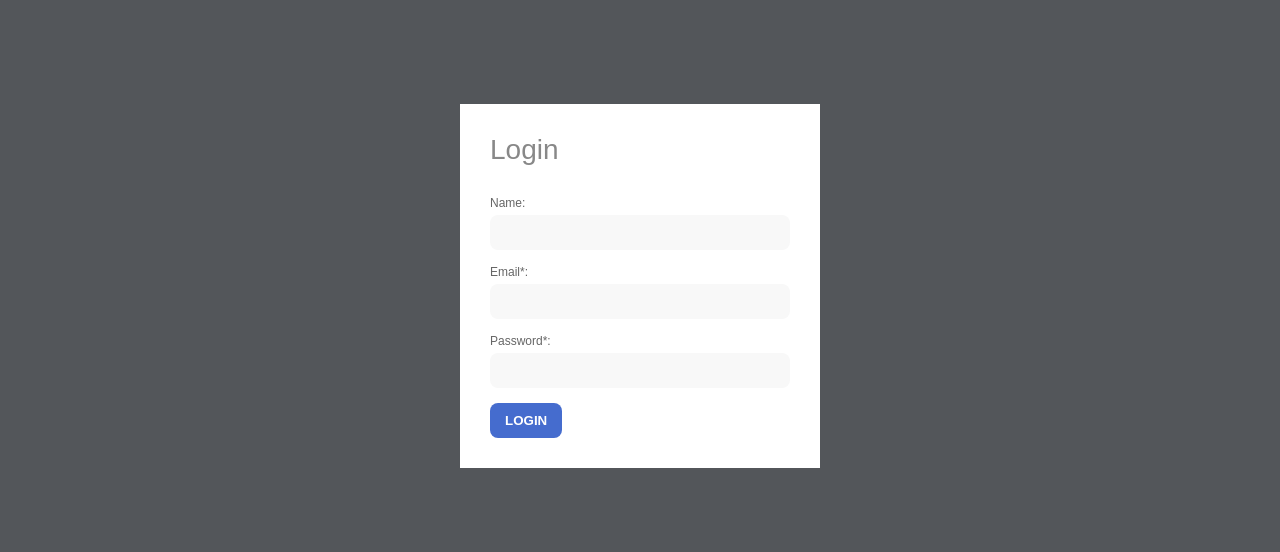
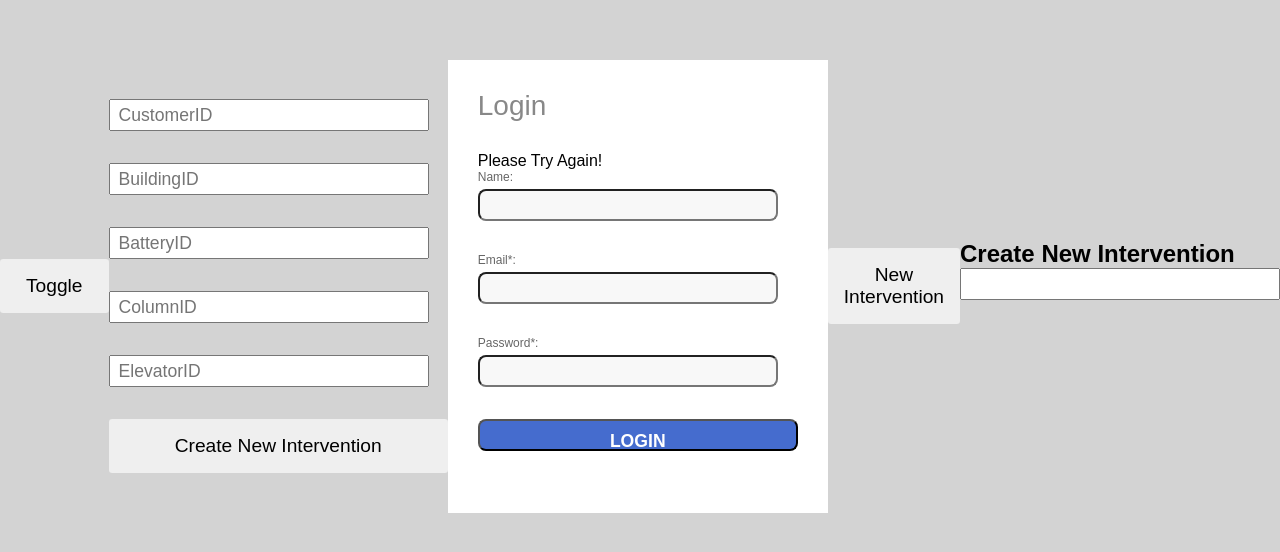
Before and after one commit to CAlexisAA/Customer_Intervention_React_Application, a React (Create React App) app: page /intervention in a window 1280 px wide. Shown: the part 114-666 px from the top of the page. Built offline with nearby package versions, Linux system fonts and the light colour scheme.

Commit message:
2nd commit

```diff
--- a/package.json
+++ b/package.json
@@ -6,8 +6,10 @@
     "@testing-library/jest-dom": "^5.16.5",
     "@testing-library/react": "^13.3.0",
     "@testing-library/user-event": "^13.5.0",
+    "axios": "^0.27.2",
     "react": "^18.2.0",
     "react-dom": "^18.2.0",
+    "react-router-dom": "^6.3.0",
     "react-scripts": "5.0.1",
     "web-vitals": "^2.1.4"
   },
--- a/src/App.css
+++ b/src/App.css
@@ -1,38 +1,30 @@
 .App {
+  display: flex;
+  justify-content: center;
+  margin-top: 5rem;
+}
+input {
+  display: block;
+  width: 20rem;
+  height: 2rem;
+  padding: 0.5rem;
+  font-size: 1.1em;
+  font-weight: 500;
+  margin-bottom: 2rem;
+}
+button {
+  border: none;
+  padding: 1rem;
+  width: 21.2rem;
+  font-size: 1.2em;
+  border-radius: 0.2rem;
+  cursor: pointer;
+}
+button:hover {
+  background-color: #c5c5c5;
+}
+.message {
+  font-size: 1.2em;
   text-align: center;
+  color: #36a936;
 }
-
-.App-logo {
-  height: 40vmin;
-  pointer-events: none;
-}
-
-@media (prefers-reduced-motion: no-preference) {
-  .App-logo {
-    animation: App-logo-spin infinite 20s linear;
-  }
-}
-
-.App-header {
-  background-color: #282c34;
-  min-height: 100vh;
-  display: flex;
-  flex-direction: column;
-  align-items: center;
-  justify-content: center;
-  font-size: calc(10px + 2vmin);
-  color: white;
-}
-
-.App-link {
-  color: #61dafb;
-}
-
-@keyframes App-logo-spin {
-  from {
-    transform: rotate(0deg);
-  }
-  to {
-    transform: rotate(360deg);
-  }
-}
--- a/src/App.js
+++ b/src/App.js
@@ -1,5 +1,7 @@
 import React, { useState} from 'react';
 import LoginForm from './components/LoginForm';
+import { useNavigate, Routes, Route } from 'react-router-dom';
+import Intervention from './components/Intervention';
 
 function App() {
   const adminUser = {
@@ -9,6 +11,11 @@ function App() {
 
   const [user, setUser] = useState({name: "", email: ""});
   const [error, setError] = useState("");
+  const[showLogin, setShowLogin] = useState(true);
+
+  const handleToggleLogin = () => {
+    setShowLogin(!showLogin);
+  }
 
   const Login = details => {
     console.log(details);
@@ -29,8 +36,90 @@ function App() {
     setUser ( { name: "", email: "" });
   }
 
+  const navigate = useNavigate();
+
+  const [customerID, setCustomerID] = useState("");
+  const [buildingID, setBuildingID] = useState("");
+  const [batteryID, setBatteryID] = useState("");
+  const [columnID, setColumnID] = useState("");
+  const [elevatorID, setElevatorID] = useState("");
+  const [message, setMessage] = useState("");
+
+  let handleSubmit = async (e) => {
+    e.preventDefault();
+    try {
+      let res = await fetch("https://httpbin.org/post", {
+        method: "POST",
+          body: JSON.stringify({
+          customerID: customerID,
+          buildingID: buildingID,
+          batteryID: batteryID,
+          columnID: columnID,
+          elevatorID: elevatorID
+        }),
+      });
+      let resJson = await res.json();
+      if (res.status === 200) {
+        setCustomerID("");
+        setBuildingID("");
+        setBatteryID("");
+        setColumnID("");
+        setElevatorID("");
+        setMessage("New form has been sent!");
+      } else {
+        setMessage("Some error occured");
+      }
+    } catch (err) {
+      console.log(err);
+    }
+  };
+
+
   return (
     <div className="App">
+      <>
+      <button className="btnui margin-top-50" onClick={handleToggleLogin}>Toggle</button>
+      <Login show={showLogin} close={handleToggleLogin} />
+      </>
+        <form onSubmit={handleSubmit}>
+        <input
+          type="text"
+          value={customerID}
+          placeholder="CustomerID"
+          onChange={(e) => setCustomerID(e.target.value)}
+        />
+        <input
+          type="text"
+          value={buildingID}
+          placeholder="BuildingID"
+          onChange={(e) => setBuildingID(e.target.value)}
+        />
+        <input
+          type="text"
+          value={batteryID}
+          placeholder="BatteryID"
+          onChange={(e) => setBatteryID(e.target.value)}
+        />
+
+        <input
+          type="text"
+          value={columnID}
+          placeholder="ColumnID"
+          onChange={(e) => setColumnID(e.target.value)}
+        />
+
+        <input
+          type="text"
+          value={elevatorID}
+          placeholder="ElevatorID"
+          onChange={(e) => setElevatorID(e.target.value)}
+        />
+
+        <button type="submit">Create New Intervention</button>
+
+        <div className="message">{message ? <p>{message}</p> : null}</div>
+      </form>
+
       {(user.email != "") ? (
         <div className="Welcome">
           <h2>Welcome, <span>{user.name}</span></h2>
@@ -40,6 +129,10 @@ function App() {
         <LoginForm Login={Login} error={error}/>
 
       )}
+          <button onClick={() => navigate(-1)}>New Intervention</button>
+          <Routes>
+            <Route path="intervention" element={<Intervention/>}/>
+          </Routes>
 
     </div>
   );
--- a/src/components/Intervention.js
+++ b/src/components/Intervention.js
@@ -0,0 +1,13 @@
+import React from 'react'
+// import { Navigate } from "react-router-dom";
+
+function Intervention() {
+  return (
+    <div>
+        <h2>Create New Intervention</h2>
+        <input type='text' />
+    </div>
+  )
+}
+
+export default Intervention
--- a/src/index.css
+++ b/src/index.css
@@ -5,19 +5,19 @@
     font-family: 'montserrat', sans-serif;
 }
 
-input, button {
+/* input, button {
     appearance: none;
     background: none;
     border: none;
     outline: none;
-}
+} */
 
 .App {
     height: 100vh;
     display: flex;
     align-items: center;
     justify-content: center;
-    background-color: #53565A;
+    background-color: lightgray;
 }
 
 form {
@@ -34,7 +34,6 @@ form:after {
     right: 5px;
     bottom: 5px;
     z-index: 1;
-    background-image: linear-gradient(to bottom right, #FFCE00, #FE4880);
 }
 
 form .form-inner {
@@ -120,3 +119,29 @@ form .form-inner input[type="submit"]:hover,
     color: #ea0f51;
     font-weight: 700;
 }
+
+  input {
+    display: block;
+    width: 20rem;
+    height: 2rem;
+    padding: 0.5rem;
+    font-size: 1.1em;
+    font-weight: 500;
+    margin-bottom: 2rem;
+  }
+  button {
+    border: none;
+    padding: 1rem;
+    width: 21.2rem;
+    font-size: 1.2em;
+    border-radius: 0.2rem;
+    cursor: pointer;
+  }
+  button:hover {
+    background-color: #c5c5c5;
+  }
+  .message {
+    font-size: 1.2em;
+    text-align: center;
+    color: #36a936;
+  }
--- a/src/index.js
+++ b/src/index.js
@@ -1,15 +1,16 @@
 import React from 'react';
-import ReactDOM from 'react-dom/client';
+import { createRoot } from 'react-dom/client';
+import { BrowserRouter } from 'react-router-dom'
 import './index.css';
 import App from './App';
 import reportWebVitals from './reportWebVitals';
-
-const root = ReactDOM.createRoot(document.getElementById('root'));
+const root = createRoot(document.getElementById('root'));
 root.render(
-  <React.StrictMode>
-    <App />
-  </React.StrictMode>
-);
+  <BrowserRouter>
+    <App/>
+  </BrowserRouter>
+  // document.getElementById('root')
+)
 
 // If you want to start measuring performance in your app, pass a function
 // to log results (for example: reportWebVitals(console.log))
```
Also changed, not shown: src/components/HomePage.js (deleted), 1 other file (tests, documents, lock files or other folders).
